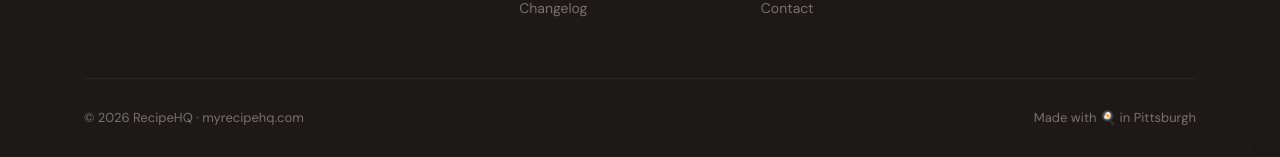
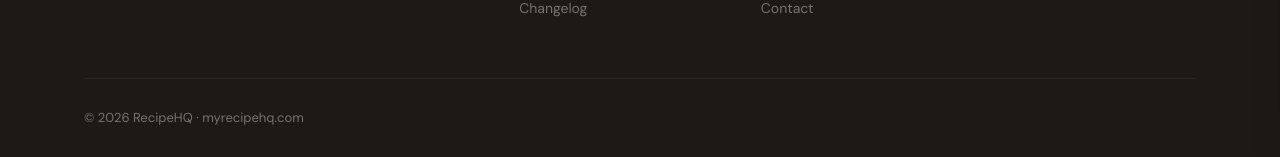
Before and after one commit to bgerlach463/recipehq-site, a Jekyll site: the page built from index.html, in a window 1280 px wide and 900 px high, scrolled down 3438 px. Shown: the part 740-897 px from the top of the window. Built offline with Jekyll 4.4.1, drawn with Linux system fonts in a browser that asks for light colours.

Commit message:
Remove Pittsburgh line from footer
Co-Authored-By: Claude Opus 4.6 (1M context) <noreply@anthropic.com>

```diff
--- a/_includes/footer.html
+++ b/_includes/footer.html
@@ -44,7 +44,6 @@
     </div>
     <div class="footer-bottom">
       <span>&copy; <script>document.write(new Date().getFullYear())</script> RecipeHQ &middot; myrecipehq.com</span>
-      <span>Made with &#127859; in Pittsburgh</span>
     </div>
   </div>
 </footer>
```
